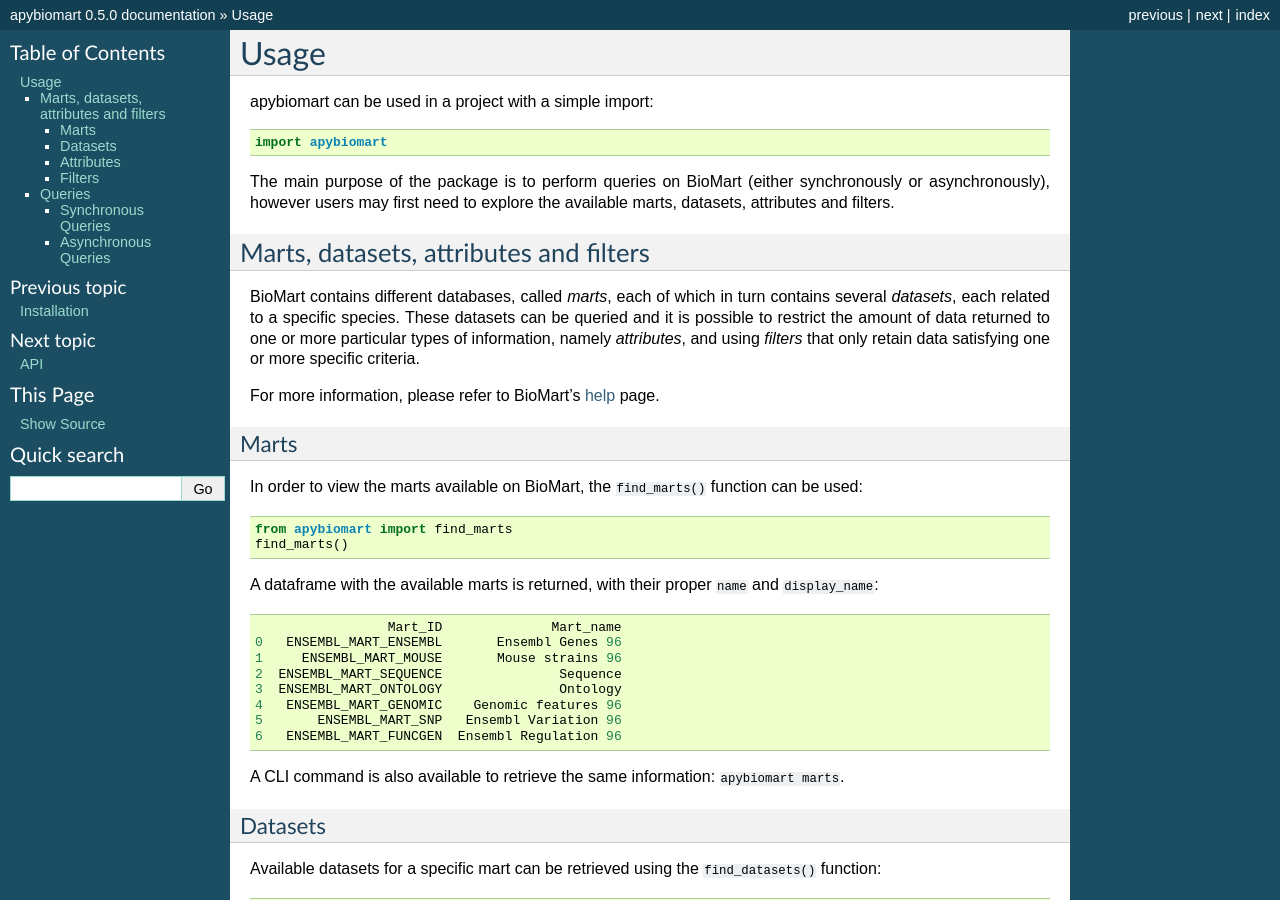
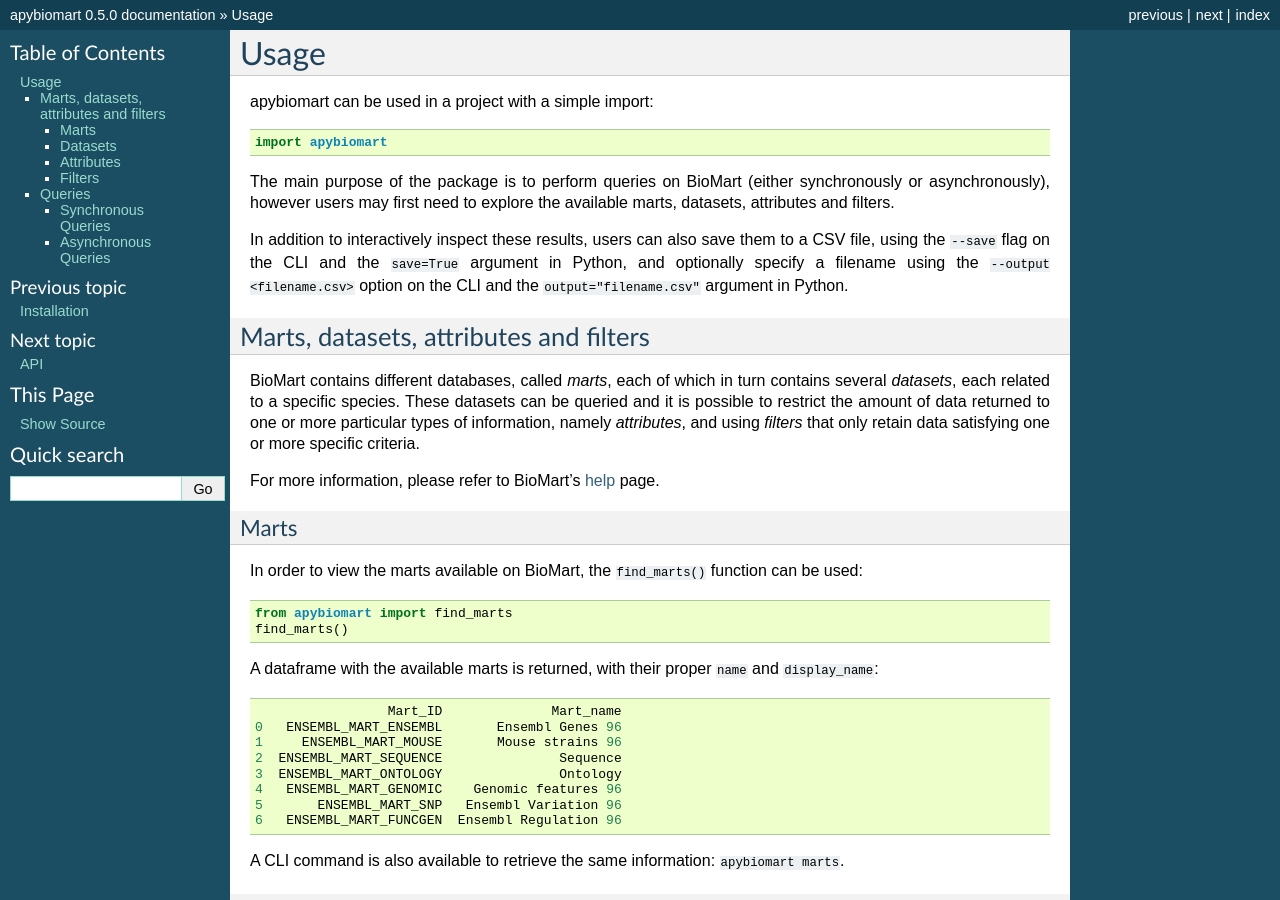
Before and after one commit to robertopreste/apybiomart, a Sphinx documentation site: the page built from docs/usage.rst, in a window 1280 px wide and 900 px high. Built offline with Sphinx 7.4.7, drawn with Linux system fonts in a browser that asks for light colours.

Commit message:
DOC: Update usage

```diff
--- a/HISTORY.rst
+++ b/HISTORY.rst
@@ -109,3 +109,8 @@ History
 ==================
 
 * Add CLI and Python module options to save outputs to CSV file.
+
+0.5.1 (2020-04-04)
+------------------
+
+* Add option to specify the output CSV filename.
--- a/docs/usage.rst
+++ b/docs/usage.rst
@@ -9,6 +9,11 @@ apybiomart can be used in a project with a simple import::
 The main purpose of the package is to perform queries on BioMart (either synchronously or
 asynchronously), however users may first need to explore the available marts, datasets,
 attributes and filters.
+
+In addition to interactively inspect these results, users can also save them to a CSV file,
+using the ``--save`` flag on the CLI and the ``save=True`` argument in Python, and optionally
+specify a filename using the ``--output <filename.csv>`` option on the CLI and the
+``output="filename.csv"`` argument in Python.
 
 Marts, datasets, attributes and filters
 =======================================
```
